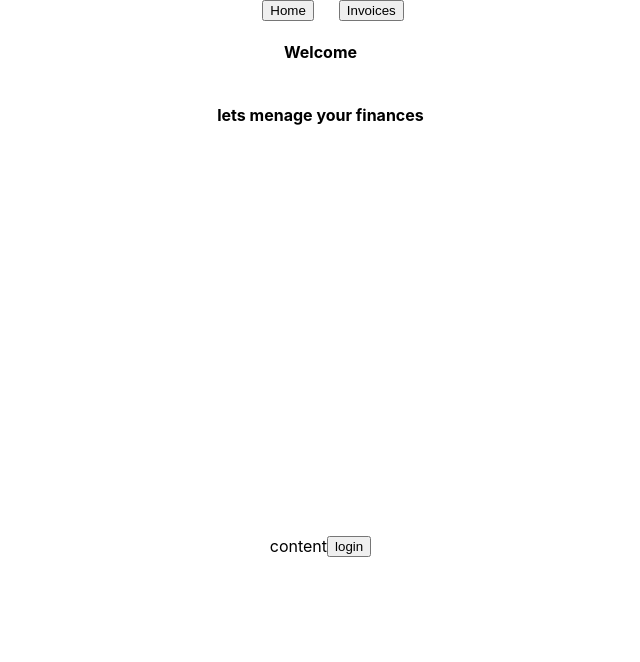
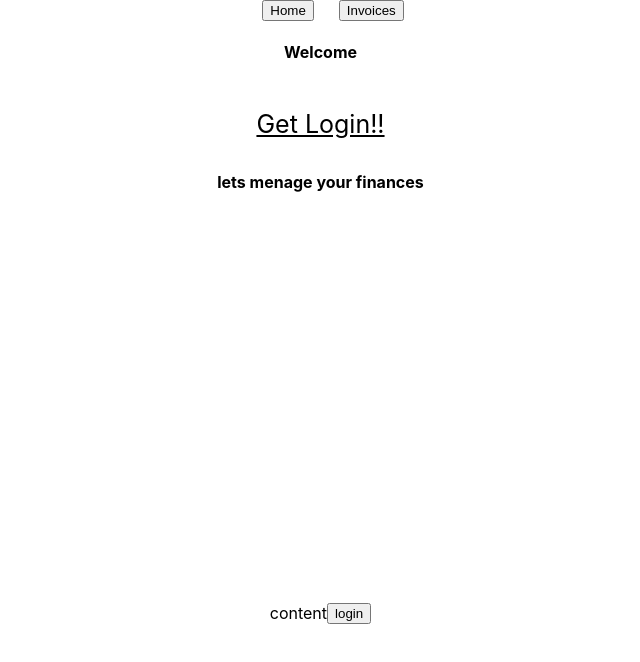
Before and after one commit to ArTuR00232/InvoiceMenagement, a React (Create React App) app in the folder FrontEnd/invoicemenagement/: page / in a window 1280 px wide. Shown: the top 662 px of the page, without its empty margins (332-972 px from the left). Built offline with nearby package versions, Linux system fonts and the light colour scheme.

Commit message:
css atualizations Username file home atualization

```diff
--- a/FrontEnd/invoicemenagement/src/App.css
+++ b/FrontEnd/invoicemenagement/src/App.css
@@ -66,9 +66,26 @@
 
 }
 
+/*User page*/
+.toUserP{
+  font-size: 25px;
+  margin-top: 25px;
+  margin-bottom: 12px;
+}
+.toUserP,.toUserP:visited:active{
+  color: black;
+}
+.toUserP:hover{
+  color: darkblue;
+}
+
 /* generals */
 .input{
   max-width: 180px;
   max-height: 25px;
   border-radius: 5px;
 }
+.Centralize{
+  display: flex;
+  justify-content: center;
+}
--- a/FrontEnd/invoicemenagement/src/Components/Home.js
+++ b/FrontEnd/invoicemenagement/src/Components/Home.js
@@ -2,7 +2,7 @@ import React from "react";
 import { Menu } from "./MenuHeader.js";
 import { Cookies } from "js-cookie";
 import LoginOut from "./Login-out.js";
-
+import Namer from "./userName.js";
 
 export function Home(){
     return(
@@ -16,7 +16,7 @@ export function Home(){
                         Welcome
                     </h4>
                 </div>
-
+                    <Namer/>
                 <div className="text-title">
                     <h4>
                         lets menage your finances
--- /dev/null
+++ b/FrontEnd/invoicemenagement/src/Components/userName.js
@@ -0,0 +1,21 @@
+import React from "react";
+import Cookies from "js-cookie";
+
+export const Namer = () =>{
+    let name =''
+    if(Cookies.get("session") === undefined){
+        name = 'Get Login!!'
+    }
+    else{
+        let aux = JSON.parse(Cookies.get("session"))
+        name = aux.username
+    }
+    return(
+        <div className="Centralize">
+            {name === 'Get Login!!'
+            ?<a className="toUserP" title="User page" href="/">{name}</a>
+            :<a className="toUserP" title="User page" href="/userPage">{name}</a>}
+        </div>
+    )
+}
+export default Namer;
```
